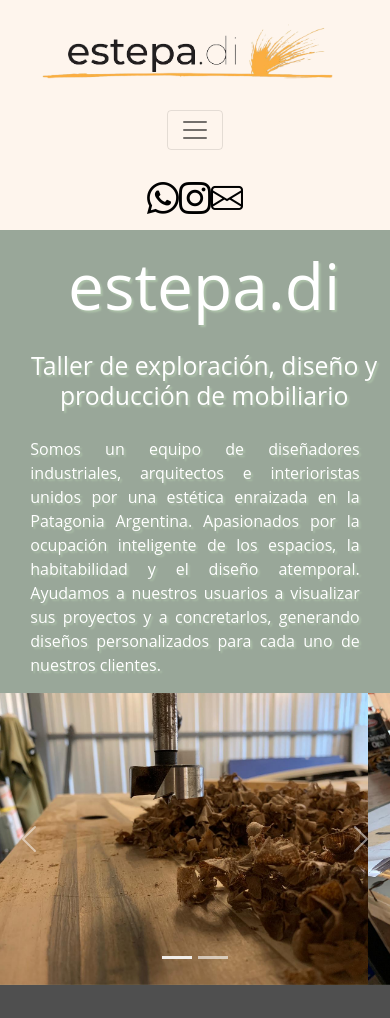
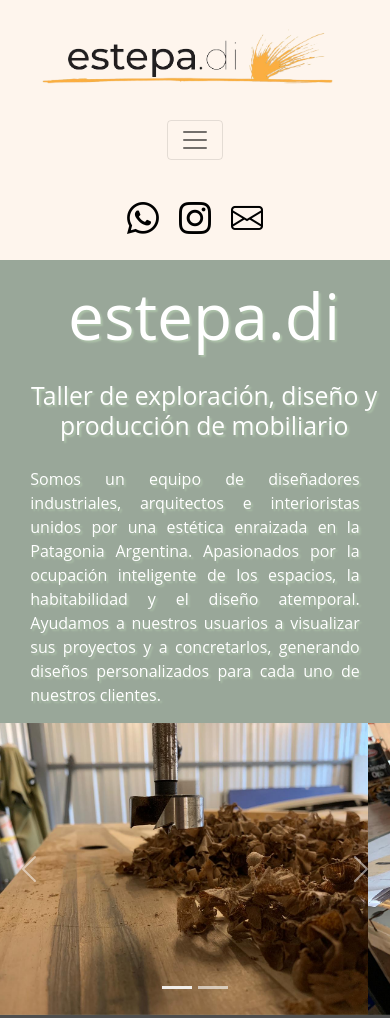
Before and after one commit to gamarianacci/estepa.di, a website: page index.html in a window 390 px wide. Shown: the top 1018 px of the page. Drawn offline with nearby package versions, Linux system fonts and the light colour scheme; grey boxes are pictures that could not be loaded.

Commit message:
Proyecto Final V2

```diff
--- a/scss/base/_mqueries.scss
+++ b/scss/base/_mqueries.scss
@@ -4,6 +4,11 @@
         div {
             display: flex;
             justify-content: center;
+            div{
+                a{
+                    padding: 10px;
+                }
+            }
         }
     }
 
@@ -16,5 +21,12 @@
     .header nav {
         display: flex;
         justify-content: center;
+        div{
+            div{
+                a{
+                    padding: 10px;
+                }
+            }
+        }
     }
 }
```
Also changed, not shown: css/pruebacss.css.
